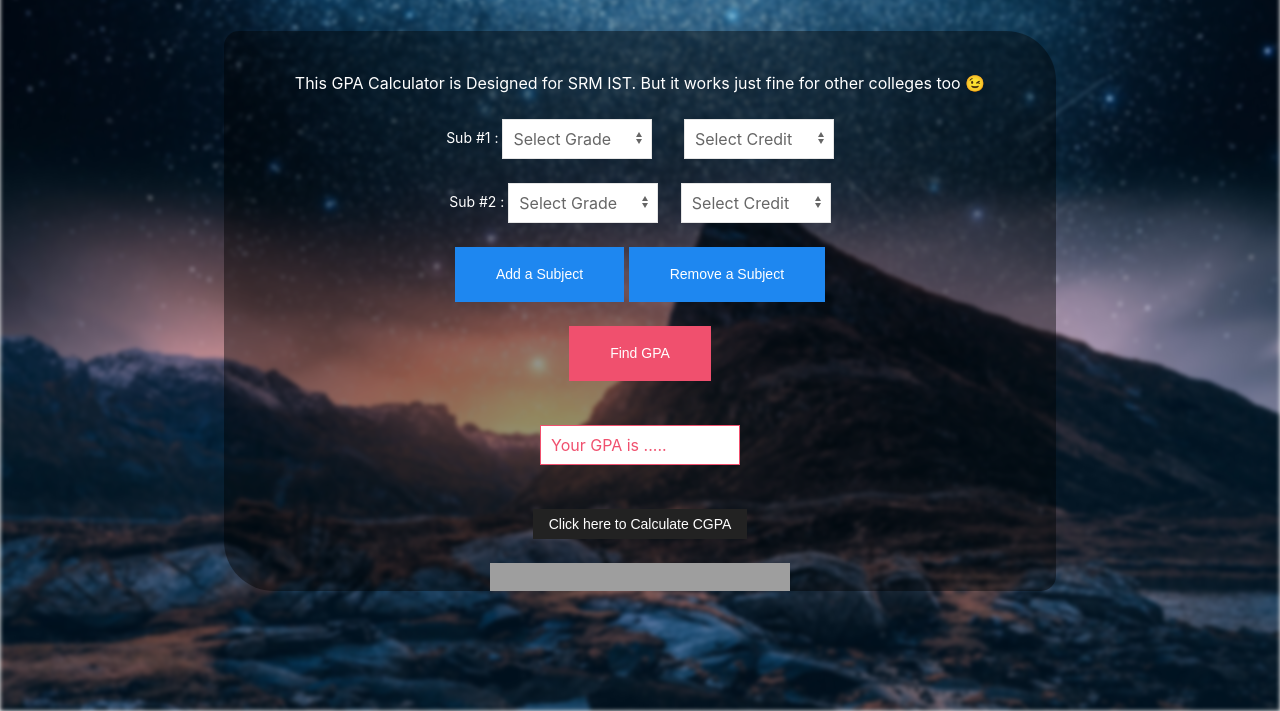
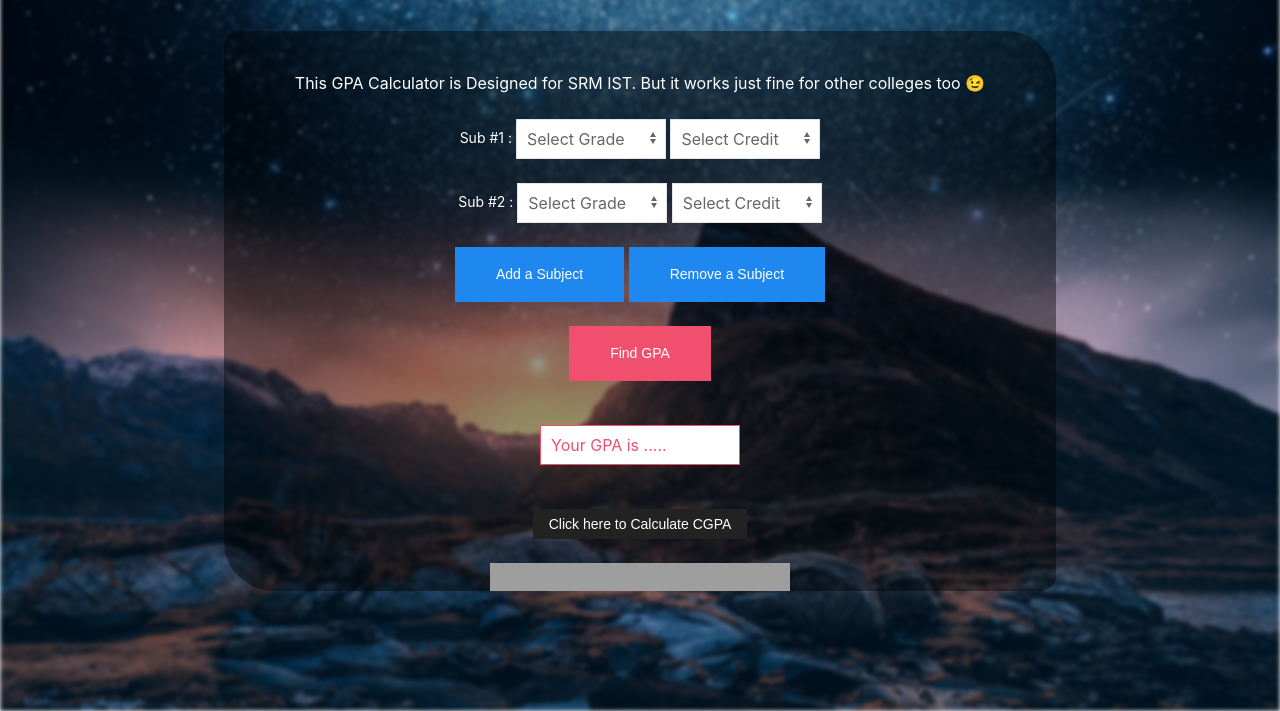
Before and after one commit to monish-1234/GPA-Calculator-Pure-JS, a plain HTML site: page index.html in a window 1280 px wide. Both pictures are taken after a click on the button "Add a Subject". Shown: the part 89-800 px from the top of the page. Drawn offline with nearby package versions, Linux system fonts and the light colour scheme; grey boxes are pictures that could not be loaded.

Commit message:
minor alignment fix

```diff
--- a/index.html
+++ b/index.html
@@ -33,10 +33,10 @@
           This GPA Calculator is Designed for SRM IST. But it works just fine for other colleges too &#x1F609;   <br>
           <form onsubmit="calculate(); return false" >
 
-
+            <br>
             <div id='TextBoxesGroup'>
               <div id="TextBoxDiv1">
-                <div class="uk-form-controls"><br>
+                <div class="uk-form-controls">
 
                   <label class="uk-form-label">Sub #1 : </label>
                   <select class="uk-select iphonebug iphonesize" required id="grade1">
@@ -49,7 +49,7 @@
                       <option value="5">C</option>
                       <option value="4">P</option>
                     </select>
-                      &nbsp; &nbsp; &nbsp;
+
                    <select class="uk-select iphonebug iphonesize" required id="credit1">
                     <option value="" selected hidden disabled>Select Credit</option>
                     <option value="1">1</option>
--- a/js/script.js
+++ b/js/script.js
@@ -16,7 +16,7 @@ $(document).ready(function(){
         .attr("id", 'TextBoxDiv' + counter);
 
         newTextBoxDiv.after().html('<br><div id="TextBoxDiv'+counter+'">'+
-                                ' <div class="uk-form-controls">'+
+                                '<div class="uk-form-controls">'+
                         '<label class="uk-form-label">Sub #'+counter+' : </label><select class="uk-select iphonebug iphonesize" required id="grade'+counter+'">'+
                         '<option value="" selected hidden disabled >Select Grade</option>'+
                         '<option value="10">O</option>'+
@@ -27,7 +27,7 @@ $(document).ready(function(){
                         '<option value="5">C</option>'+
                         '<option value="4">P</option>'+
                         '</select>'+
-                        '&nbsp; &nbsp; &nbsp;'+
+                        '&nbsp;'+
                         '<select class="uk-select iphonebug iphonesize" required id="credit'+counter+'">'+
                         '<option value="" selected hidden disabled>Select Credit</option>'+
                         '<option value="1">1</option>'+
```
